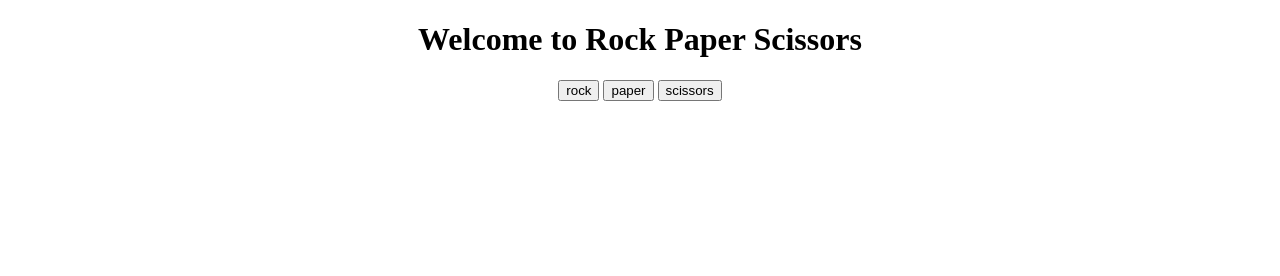
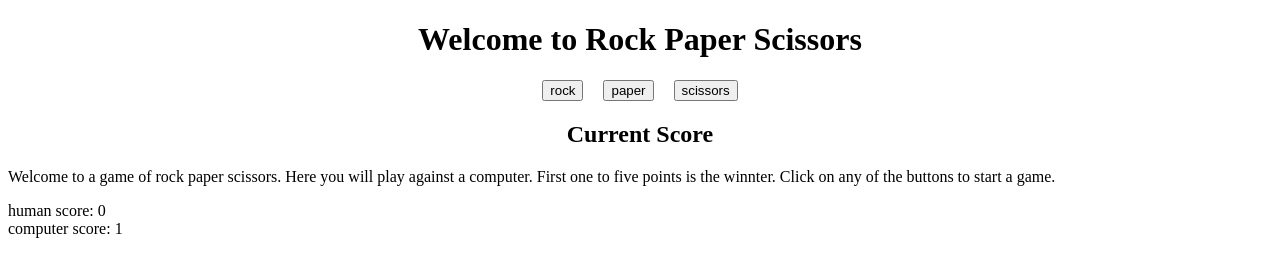
Before and after one commit to zukb0t/rock-paper-scissors, a plain HTML site: page index.html in a window 1280 px wide. Both pictures are taken after a click on the button "rock". Drawn offline with Linux system fonts and the light colour scheme.

Commit message:
added some displays to website.

```diff
--- a/index.html
+++ b/index.html
@@ -13,7 +13,15 @@
       <button class = "paper">paper</button>
       <button class = "scissors">scissors</button>
     </div>
+    <div class = "scoreboard">
+      <h2 class = "title">Current Score</h2>
+      <p class = "howtoplay">Welcome to a game of rock paper scissors.
+        Here you will play against a computer. First one to five points is the winnter.
+        Click on any of the buttons to start a game.</p>
+      </p>
+      <div class = "humanscore"></div>
+      <div class = "computerscore"></div>
+    </div>
     <script src = "javascript.js"></script>
   </div>
-
 </body>
--- a/javascript.js
+++ b/javascript.js
@@ -4,9 +4,6 @@ let computerScore = 0;
 function playRound(humanChoice, computerChoice){
     const human = humanChoice.toLowerCase();
     const computer =computerChoice.toLowerCase();
-    console.log(human);
-    console.log(computerChoice);
-
     switch(human){
         case ("rock"):
             computer==="scissors" ? humanScore++ : computerScore++;
@@ -23,9 +20,10 @@ function playRound(humanChoice, computerChoice){
         default:
             console.log("wrong input");
         }
-    console.log(humanScore);
-    console.log(computerScore);
+
+        displayScore();
     }
+
 
 function getComputerChoice(){
     let max = Math.floor(Math.random() * 3);
@@ -34,9 +32,27 @@ function getComputerChoice(){
     : "Scissors";
 };
 
+function displayScore(){
+    const human_score = document.querySelector(".humanscore");
+    const computer_score = document.querySelector(".computerscore");
+    if(humanScore===5){
+        alert("You won!");
+    }
+    if(computerScore===5){
+        alert("you lost...");
+    }
+    else{
+        human_score.textContent = "human score: " + humanScore;
+        computer_score.textContent = "computer score: " + computerScore;
+        scoreboard.appendChild(human_score);
+        scoreboard.appendChild(computer_score);
+    }
+}
+
 const rock = document.querySelector(".rock");
 const paper = document.querySelector(".paper");
 const scissors = document.querySelector(".scissors");
+const scoreboard = document.querySelector(".scoreboard");
 
 rock.addEventListener("click", function(){
     playRound("Rock", getComputerChoice());
--- a/style.css
+++ b/style.css
@@ -1,10 +1,21 @@
+*{
+
+}
+
 .container{
+
+}
+
+.buttons{
     display:flex;
     justify-content:center;
-    align-items:center;
     gap:20px;
 }
 
 h1{
     text-align:center;
 }
+
+h2{
+    text-align:center;
+}
```
